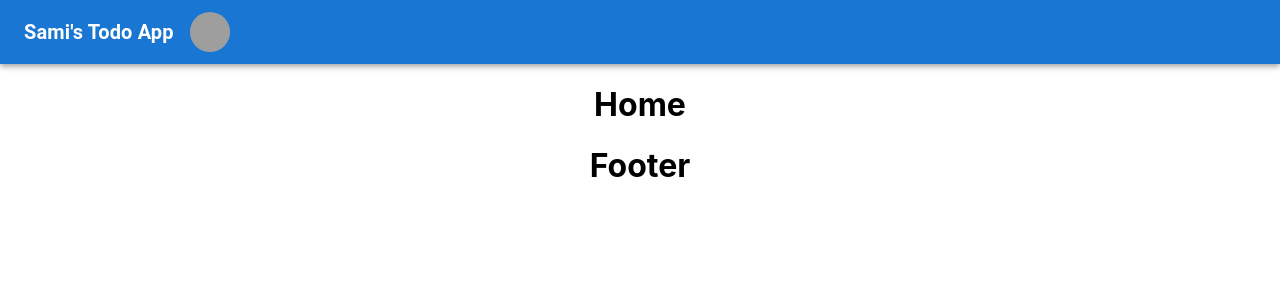
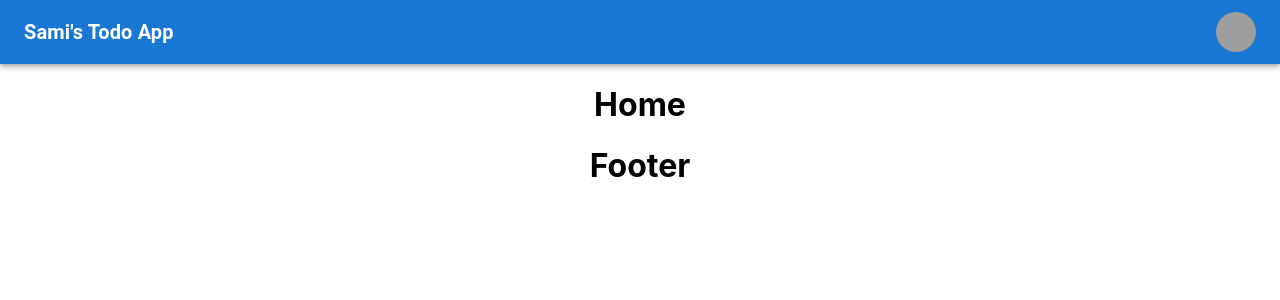
Before and after one commit to samimeadad/algorithm-generation-todo-app, a React (Create React App) app: page / in a window 1280 px wide. Shown: the top 300 px of the page. Built offline with nearby package versions, Linux system fonts and the light colour scheme; grey boxes are pictures that could not be loaded.

Commit message:
header is done

```diff
--- a/src/Shared/Header/Header.js
+++ b/src/Shared/Header/Header.js
@@ -15,9 +15,12 @@ const settings = [ 'Profile', 'Account', 'Dashboard', 'Todo App' ];
 
 
 const Header = () => {
-    const [ setAnchorElNav ] = React.useState( null );
+    const [ anchorElNav, setAnchorElNav ] = React.useState( null );
     const [ anchorElUser, setAnchorElUser ] = React.useState( null );
 
+    const handleOpenNavMenu = ( event ) => {
+        setAnchorElNav( event.currentTarget );
+    };
     const handleOpenUserMenu = ( event ) => {
         setAnchorElUser( event.currentTarget );
     };
@@ -33,7 +36,7 @@ const Header = () => {
     return (
         <AppBar position="static">
             <Container maxWidth="xl">
-                <Toolbar disableGutters>
+                <Toolbar disableGutters sx={ { display: 'flex', justifyContent: 'space-between' } }>
                     <Typography
                         variant="h6"
                         noWrap
@@ -55,7 +58,7 @@ const Header = () => {
                     <Box sx={ { flexGrow: 0 } }>
                         <Tooltip title="Open settings">
                             <IconButton onClick={ handleOpenUserMenu } sx={ { p: 0 } }>
-                                <Avatar alt="Remy Sharp" src="/static/images/avatar/2.jpg" />
+                                <Avatar alt="S" src="/static/images/avatar/2.jpg" />
                             </IconButton>
                         </Tooltip>
                         <Menu
```
